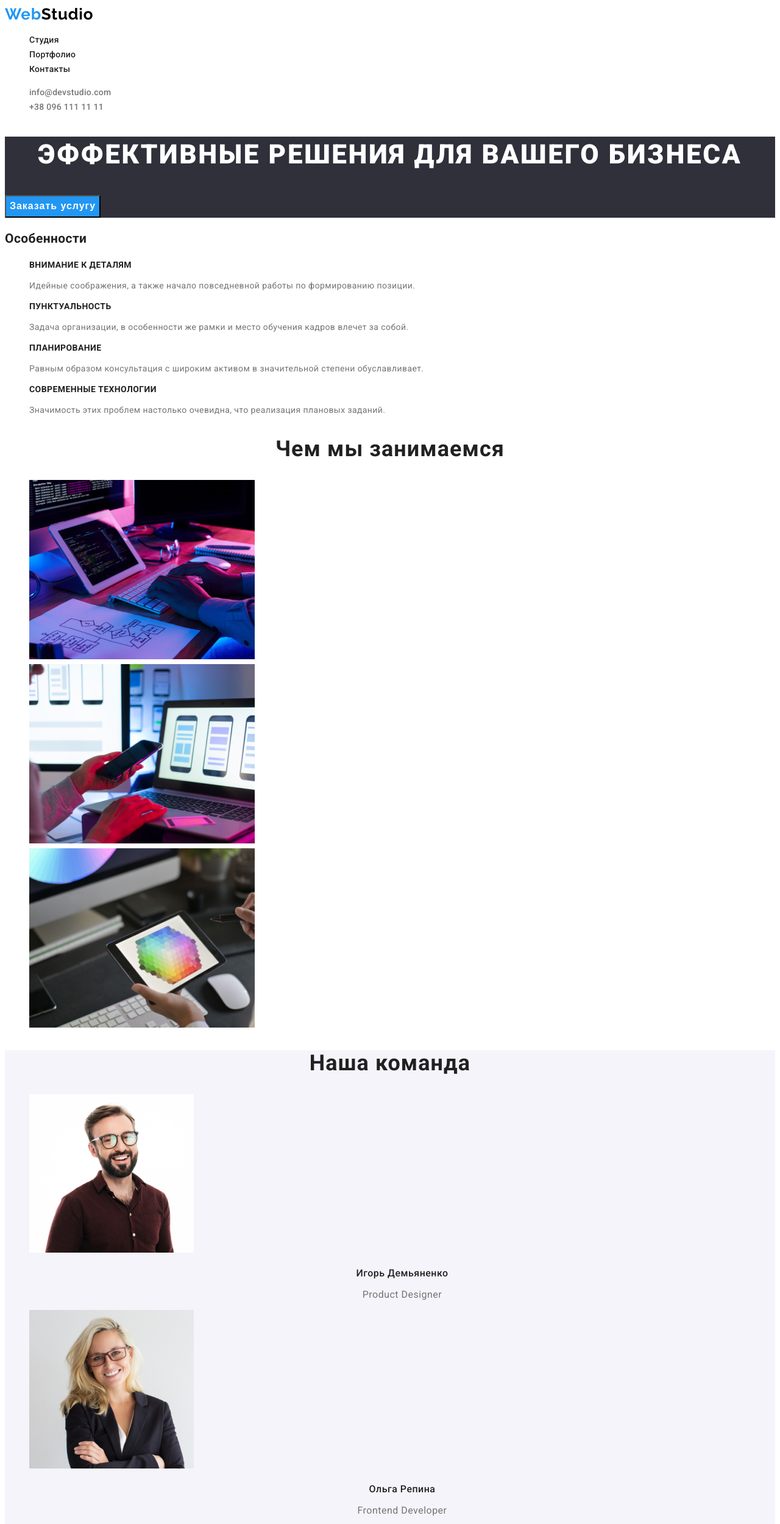
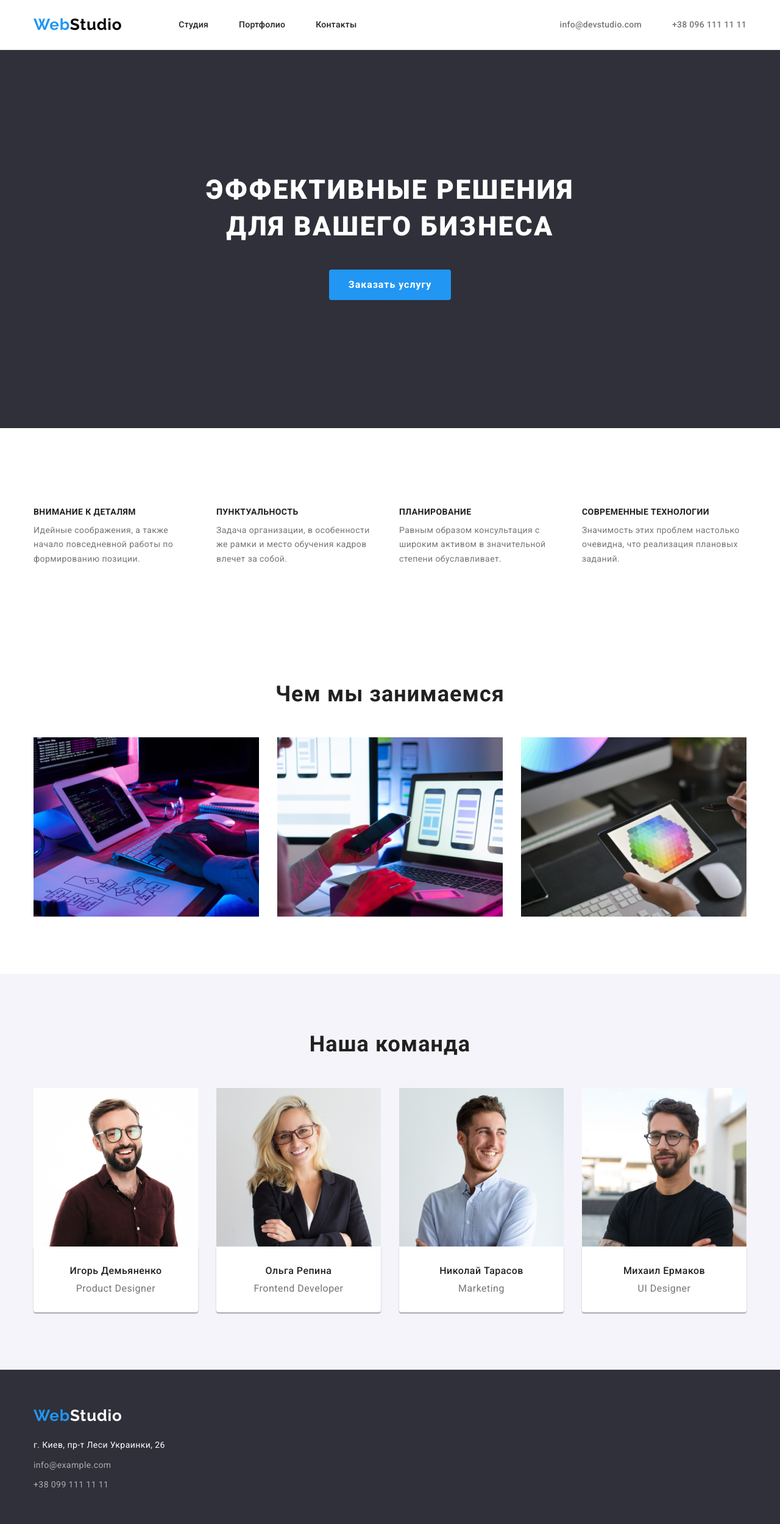
Before and after one commit to AleksandrUsyk/goit-markup-hw-03, a plain HTML site: page index.html in a window 1280 px wide. Shown: the top 2499 px of the page at 61% size. Drawn offline with nearby package versions, Linux system fonts and the light colour scheme.

Commit message:
Выравнивает контент

```diff
--- a/css/styles.css
+++ b/css/styles.css
@@ -31,7 +31,21 @@ letter-spacing: 0.03em;
 color: var(--primary-light-txt);
 }
 
+h1, h2, h3, h4, h5, h6, p, ul {
+margin-top: 0;
+margin-bottom: 0;
+}
+
+img {
+display: block;
+max-width: 100%;
+height: auto;
+}
+
 .list {
+padding-left: 0;
+margin-top: 0;
+margin-bottom: 0;
 list-style: none;
 }
 
@@ -39,13 +53,36 @@ list-style: none;
 text-decoration: none;
 }
 
+.section {
+padding-top: 94px;
+padding-bottom: 94px;
+}
+
+.container {
+width: 1200px;
+padding-left: 15px;
+padding-right: 15px;
+margin-left: auto;
+margin-right: auto;
+}
+
 /* header */
 
 .header {
+padding-top: 25px;
+padding-bottom: 25px;
+border-bottom: 1px solid #ECECEC;
+
 background-color: var(--primary-light-bg);
 }
 
+.header-container {
+display: flex;
+align-items: center;
+}
+
 .logo {
+margin-right: 93px;
 font-family: var(--secondary-font);
 font-size: 26px;
 line-height: 1.19;
@@ -63,6 +100,19 @@ letter-spacing: 0.03em;
 color: #000000;;
 }
 
+.nav-list {
+display: flex;
+align-items: center;
+}
+
+.nav-item {
+margin-right: 50px;
+}
+
+.nav-item:last-child {
+margin: 0;
+}
+
 .nav-link {
 font-weight: 500;
 font-size: 14px;
@@ -77,7 +127,17 @@ color: var(--primary-light-txt);
 color: var(--accent-text);
 }
 
+.header-wrapper {
+margin-left: auto;
+}
+
+.header-list {
+display: flex;
+}
+
 .header-mail {
+margin-right: 50px;
+
 font-weight: 500;
 font-size: 14px;
 line-height: 1.14;
@@ -110,7 +170,19 @@ color: var(--accent-text);
 .hero {
 background-color: var(--primary-dark-bg);
 }
+
+.hero-container {
+padding-top: 200px;
+padding-bottom: 210px;
+}
+
 .hero-title {
+width: 696px;
+
+margin-left: auto;
+margin-right: auto;
+margin-bottom: 40px;
+
 font-weight: 900;
 font-size: 44px;
 line-height: 1.36;
@@ -122,10 +194,19 @@ color: var(--primary-dark-txt);
 }
 
 .button {
+max-width: 350px;
+min-width: 200px;
+
+margin-left: auto;
+margin-right: auto;
+padding: 10px 32px;
+border-radius: 4px;
+border: transparent;
+
 font-weight: 700;
 font-size: 16px;
 line-height: 1.88;
-display: flex;
+display:flex;
 align-items: center;
 text-align: center;
 letter-spacing: 0.06em;
@@ -142,7 +223,27 @@ cursor: pointer;
 background-color: var(--primary-light-bg);
 }
 
+.visually-hidden {
+clip-path: inset(100%);
+}
+
+.features-list {
+display: flex;
+align-items: center;
+}
+
+.features-item {
+margin-right: 30px;
+width: 270px;
+}
+
+.features-item:last-child {
+margin: 0;
+}
+
 .features-title {
+margin-bottom: 10px;
+
 font-weight: 700;
 font-size: 14px;
 line-height: 1.14;
@@ -167,6 +268,8 @@ background-color: var(--primary-light-bg);
 }
 
 .examples-title {
+margin-bottom: 50px;
+
 font-weight: 700;
 font-size: 36px;
 line-height: 1.17;
@@ -176,6 +279,19 @@ letter-spacing: 0.03em;
 color: var(--primary-light-txt);
 }
 
+.examples-list {
+display: flex;
+align-items: center;
+}
+
+.examples-item {
+margin-right: 30px;
+}
+
+.examples-item:last-child {
+margin: 0;
+}
+
 /* team */
 
 .team {
@@ -183,6 +299,8 @@ background-color:  var(--secondary-dark-bg);
 }
 
 .team-title {
+margin-bottom: 50px;
+
 font-weight: 700;
 font-size: 36px;
 line-height: 1.17;
@@ -192,7 +310,32 @@ letter-spacing: 0.03em;
 color: var(--primary-light-txt);
 }
 
+.team-list {
+display: flex;
+align-items: center;
+}
+
+.team-item {
+margin-right: 30px;
+}
+
+.team-item:last-child {
+margin: 0;
+}
+
+.team-wrapper {
+padding: 30px 0;
+text-align: center;
+
+background: var(--primary-light-bg);
+
+box-shadow: 0px 1px 3px rgba(0, 0, 0, 0.12), 0px 1px 1px rgba(0, 0, 0, 0.14), 0px 2px 1px rgba(0, 0, 0, 0.2);
+border-radius: 0px 0px 4px 4px;
+}
+
 .team-subtitle {
+margin-bottom: 10px;
+
 font-weight: 500;
 font-size: 16px;
 line-height: 1.19;
@@ -203,6 +346,7 @@ color: var(--primary-light-txt);
 }
 
 .team-text {
+
 font-size: 16px;
 line-height: 1.19;
 text-align: center;
@@ -214,6 +358,9 @@ color: var(--secondary-light-txt);
 /* footer */
 
 .footer {
+padding-top: 60px;
+padding-bottom: 60px;
+
 background-color: var(--primary-dark-bg);
 }
 
@@ -225,6 +372,18 @@ line-height: 1.19;
 letter-spacing: 0.03em;
 
 color: var(--primary-dark-txt);
+}
+
+.address-list {
+margin-top: 20px;
+}
+
+.address-item {
+margin-bottom: 9px;
+}
+
+.address-item:last-child {
+margin: 0;
 }
 
 .address-map {
@@ -242,6 +401,7 @@ color: var(--accent-text);
 }
 
 .address-mail {
+
 font-style: normal;
 font-size: 14px;
 line-height: 1.71;
@@ -275,7 +435,27 @@ color: var(--accent-text);
 background-color: var(--primary-light-bg);
 }
 
+.filter-list {
+display: flex;
+justify-content: center;
+}
+
+.filter-item {
+margin-right: 8px;
+}
+
+.filter-item:last-child {
+margin: 0;
+}
+
 .filter-button {
+max-width: 350px;
+min-width: 73px;
+padding: 6px 22px;
+margin-bottom: 50px;
+border-radius: 4px;
+border: transparent;
+
 font-weight: 500;
 font-size: 16px;
 line-height: 1.62;
@@ -294,6 +474,26 @@ color: var(--primary-dark-txt);
 background-color: var(--accent-text);
 }
 
+.filter-desc {
+margin-left: -30px;
+margin-top: -30px;
+
+display: flex;
+flex-wrap: wrap;
+}
+
+.filter-desc-item {
+flex-basis: calc(100% / 3 - 30px);
+margin-left: 30px;
+margin-top: 30px;
+}
+
+.filter-content {
+ padding: 20px 24px;
+
+ border: 1px solid #EEEEEE;
+}
+
 .filter-desc-title {
 font-weight: 700;
 font-size: 18px;
@@ -304,6 +504,7 @@ color: var(--primary-light-txt);
 }
 
 .filter-desc-text {
+margin-top: 4px;
 font-size: 16px;
 line-height: 1.88;
 letter-spacing: 0.03em;
--- a/index.html
+++ b/index.html
@@ -8,13 +8,15 @@
     <link rel="preconnect" href="https://fonts.googleapis.com">
     <link rel="preconnect" href="https://fonts.gstatic.com" crossorigin>
     <link href="https://fonts.googleapis.com/css2?family=Raleway:wght@700&family=Roboto:wght@400;500;700;900&display=swap" rel="stylesheet">
+    <link rel="stylesheet" href="https://cdn.jsdelivr.net/npm/modern-normalize@1.1.0/modern-normalize.min.css">
     <link rel="stylesheet" href="./css/styles.css">
 </head>
 <body>
     <!-- Шапка сайта  -->
     <header class="header">
-        <nav class="nav">
+        <div class="container header-container">
             <a class="logo link" href="./index.html">Web<span class="logo-primary">Studio</span></a>
+        <nav class="nav"></nav>
             <ul class="nav-list list">
                 <li class="nav-item">
                     <a class="nav-link link" href="./index.html">Студия</a></li>
@@ -24,22 +26,28 @@
                     <a class="nav-link link" href="">Контакты</a></li>
             </ul>
         </nav >
+            <div class="header-wrapper">
             <ul class="header-list list">
                 <li class="header-item">
                     <a class="header-mail link" href="mailto:info@devstudio.com">info@devstudio.com</a></li>
                 <li class="header-item">
                     <a class="header-phone link" href="tel:+380961111111">+38 096 111 11 11</a></li>
             </ul>
+            </div>
+        </div>
     </header>
     <main>
         <!-- Секция герой -->
-        <section class="hero">
+        <section class="hero hero-container">
+            <div class="container">
             <h1 class="hero-title">Эффективные решения для вашего бизнеса</h1>
             <button class="button" type="button">Заказать услугу</button>
+            </div>
         </section>
         <!-- Секция особенности -->
-        <section class="features">
-            <h2>Особенности</h2>
+        <section class="features section">
+            <div class="container">
+            <h2 class="visually-hidden">Особенности</h2>
             <ul class="features-list list">
                 <li class="features-item">
                     <h3 class="features-title">Внимание к деталям</h3>
@@ -58,9 +66,11 @@
                     <p class="features-text">Значимость этих проблем настолько очевидна, что реализация плановых заданий.</p>
                 </li>
             </ul>
+            </div>
         </section>
         <!-- Секция чем мы занимаемся -->
-        <section class="examples">
+        <section class="examples section">
+            <div class="container">
             <h2 class="examples-title">Чем мы занимаемся</h2>
             <ul class="examples-list list">
                 <li class="examples-item">
@@ -73,36 +83,48 @@
                     <img class="examples-image" src="./images/examples/box3.jpg" alt="Планшет в руках" width="370" height="294">
                 </li>
             </ul>
+            </div>
         </section>
         <!-- Секция наша команда -->
-        <section class="team">
+        <section class="team section">
+            <div class="container">
             <h2 class="team-title">Наша команда</h2>
             <ul class="team-list list">
                 <li class="team-item">
                     <img class="team-image" src="./images/photo/photo1.jpg" alt="Фото Игоря" width="270" height="260">
+                    <div class="team-wrapper">
                     <h3 class="team-subtitle">Игорь Демьяненко</h3>
                     <p class="team-text" lang="en">Product Designer</p>
+                    </div>
                 </li>
                 <li class="team-item">
                     <img class="team-image" src="./images/photo/photo2.jpg" alt="Фото Ольги" width="270" height="260">
+                    <div class="team-wrapper">
                     <h3 class="team-subtitle">Ольга Репина</h3>
                     <p class="team-text" lang="en">Frontend Developer</p>
+                    </div>
                 </li>
                 <li class="team-item">
                     <img class="team-image" src="./images/photo/photo3.jpg" alt="Фото Николая" width="270" height="260">
+                    <div class="team-wrapper">
                     <h3 class="team-subtitle">Николай Тарасов</h3>
                     <p class="team-text" lang="en">Marketing</p>
+                    </div>
                 </li>
                 <li class="team-item">
                     <img class="team-image" src="./images/photo/photo4.jpg" alt="Фото Михаила" width="270" height="260">
+                    <div class="team-wrapper">
                     <h3 class="team-subtitle">Михаил Ермаков</h3>
                     <p class="team-text" lang="en">UI Designer</p>
+                    </div>
                 </li>
             </ul>
+            </div>
         </section>
     </main>
     <!-- Подвал сайта -->
     <footer class="footer">
+        <div class="container">
         <a class="logo link" href="./index.html">Web<span class="logo-secondary">Studio</span></a>
         <address class="address">
         <ul class="address-list list">
@@ -113,6 +135,7 @@
             <li class="address-item">
                 <a class="address-phone link" href="tel:+380991111111">+38 099 111 11 11</a></li>
         </ul>
+        </div>
         </address>
     </footer>
 </body>
```
Also changed, not shown: portfolio.html (+30 -3 lines).
